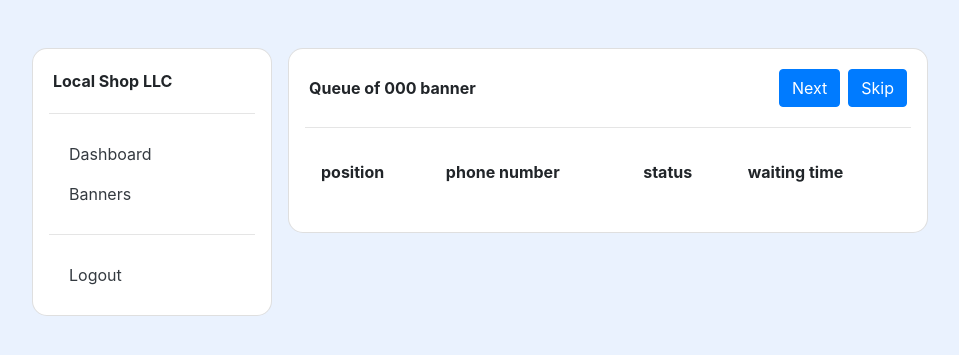
After one commit to Alexander-Andrade/qlapse, a Django app: page /banners/1/queue in a window 1280 px wide. The commit adds this page. Shown: the top 355 px of the page, without its empty margins (53-1012 px from the left). Run offline with Django 3.2, Linux system fonts and the light colour scheme; a user stored in the database is signed in; tables that the repository leaves empty hold one stand-in row (values such as "Sample post"); lists and menus that the app fills with data are empty; some libraries are stand-ins or nearby versions.

Commit message:
banner queue view

```diff
--- a/banners/models.py
+++ b/banners/models.py
@@ -21,7 +21,7 @@ class Banner(models.Model):
 
 
 class QueueItemStatus(IntEnum):
-    QUEUE = 1
+    QUEUED = 1
     PROCESSING = 2
 
     @classmethod
@@ -33,7 +33,7 @@ class QueueItem(models.Model):
     banner = models.ForeignKey(Banner, on_delete=models.CASCADE, related_name='queue')
     phone_number = models.CharField(_('phone'), validators=[phone_regex_validator], max_length=17)
 
-    status = models.IntegerField(choices=QueueItemStatus.choices(), default=QueueItemStatus.QUEUE)
+    status = models.IntegerField(choices=QueueItemStatus.choices(), default=QueueItemStatus.QUEUED)
 
     position = PositionField(collection='banner')
 
--- a/banners/urls.py
+++ b/banners/urls.py
@@ -4,9 +4,10 @@ from . import views
 app_name = 'banners'
 
 urlpatterns = [
-    path('', views.BookingListView.as_view(), name="index"),
+    path('', views.BannersListView.as_view(), name="index"),
     path('create', views.create, name='create'),
     path('twilio_on_banner_call_webhook', views.twilio_on_banner_call_webhook, name='twilio_on_banner_call_webhook'),
+    path('<int:banner_id>/queue', views.queue, name='queue'),
     path('<int:banner_id>/queue/next', views.next_queue_item, name='next_queue_item'),
     path('<int:banner_id>/queue/skip', views.skip_queue_item, name='skip_queue_item')
 ]
--- a/banners/views.py
+++ b/banners/views.py
@@ -1,11 +1,11 @@
-from django.shortcuts import redirect, render
+from django.shortcuts import redirect, render, get_object_or_404
 from .services.banner_creator import BannerCreator
 from .services.next_queue_item import NextQueueItem
 from .services.skip_item import SkipItem
 from django.contrib.auth.decorators import login_required
 from django.utils.decorators import method_decorator
 from django.views.generic import ListView
-from .models import Banner
+from .models import Banner, QueueItem
 from twilio.twiml.voice_response import VoiceResponse, Say
 from django.views.decorators.csrf import csrf_exempt
 from django.http import HttpResponse
@@ -13,13 +13,13 @@ from .services.register_in_queue import RegisterInQueue
 
 
 @method_decorator(login_required, name='dispatch')
-class BookingListView(ListView):
+class BannersListView(ListView):
     model = Banner
     template_name = 'banners/index.html'
     context_object_name = 'banners'
 
     def get_queryset(self):
-        queryset = super(BookingListView, self).get_queryset()
+        queryset = super(BannersListView, self).get_queryset()
         queryset = queryset.filter(user=self.request.user)
         return queryset
 
@@ -53,6 +53,14 @@ def twilio_on_banner_call_webhook(request):
 
 
 @login_required
+def queue(request, banner_id):
+    banner = get_object_or_404(Banner, pk=banner_id)
+    context = {'banner': banner, 'queue_items': banner.queue.all()}
+
+    return render(request, 'banners/queue.html', context)
+
+
+@login_required
 def next_queue_item(request, banner_id):
     banner = Banner.objects.filter(id=banner_id).first()
     next_item_result = NextQueueItem(banner=banner).next()
--- /dev/null
+++ b/templates/banners/queue.html
@@ -0,0 +1,58 @@
+{% extends "shared/base_with_sidebar.html" %}
+{% load queue_filters %}
+
+{% block main_page %}
+  <div class="card rounded-15-px" style="width: 40rem">
+  <div class="card-body">
+    <div class="d-flex flex-row justify-content-between align-items-center">
+      <p class="font-weight-bold mb-0">Queue of {{ banner.phone_number }} banner</p>
+      <div class="d-flex">
+        <form class="mr-2" action="{% url 'banners:next_queue_item' banner_id=banner.id %}"  method="post" >
+          {% csrf_token %}
+          <input type="submit" class="btn btn-primary btn-block" value="Next">
+        </form>
+
+        <form action="{% url 'banners:skip_queue_item' banner_id=banner.id %}"  method="post" >
+          {% csrf_token %}
+          <input type="submit" class="btn btn-primary btn-block" value="Skip">
+        </form>
+      </div>
+    </div>
+  </div>
+  <hr class="ml-3 mr-3 mb-0 mt-0">
+  <div class="card-body">
+
+  <div class="d-flex flex-column">
+      <table class="table table-borderless">
+        <thead>
+          <tr>
+            <th scope="col">position</th>
+            <th scope="col">phone number</th>
+            <th scope="col">status</th>
+            <th scope="col">waiting time</th>
+          </tr>
+        </thead>
+        <tbody>
+          {% for queue_item in queue_items %}
+            <tr>
+              <td>
+                {{ queue_item.position|add:"1" }}
+              </td>
+              <td>
+                {{ queue_item.phone_number }}
+              </td>
+              <td>
+                {{ queue_item.get_status_display|lower }}
+              </td>
+              <td>
+                {{ queue_item.created_at|time_passed_since }}
+              </td>
+            </tr>
+          {% endfor %}
+        </tbody>
+      </table>
+  </div>
+
+  </div>
+</div>
+{% endblock %}
```
Also changed, not shown: banners/templatetags/queue_filters.py (added, +20 -0 lines), templates/banners/index.html (+25 -10 lines), banners/migrations/0003_queueitem.py, banners/migrations/0005_auto_20201122_1344.py, banners/migrations/0006_auto_20201206_1916.py, banners/templatetags/__init__.py (added).
